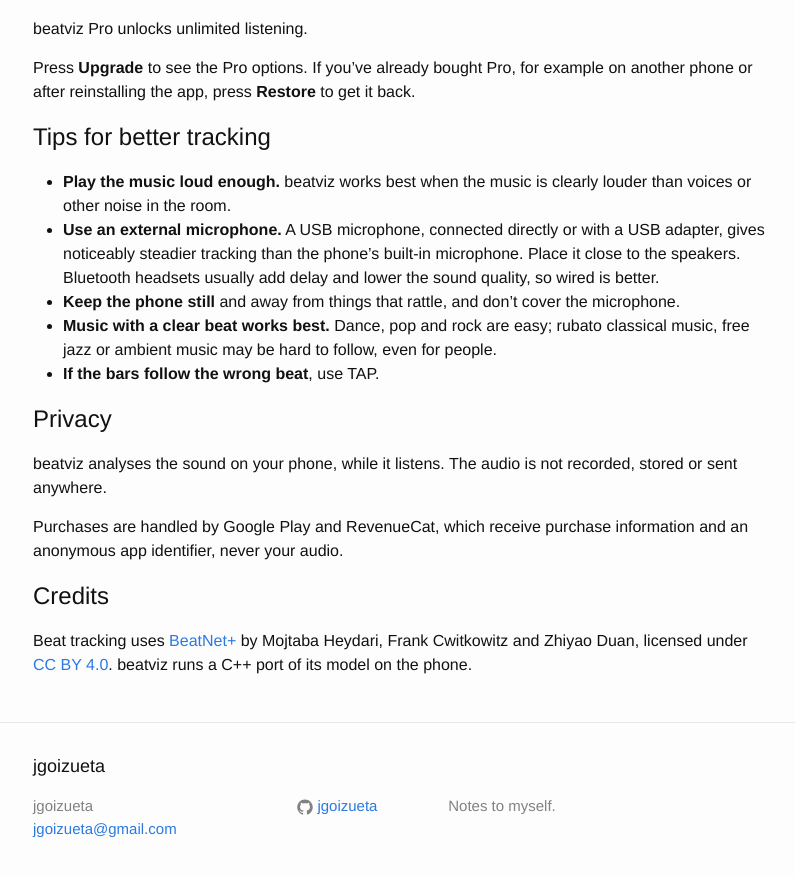
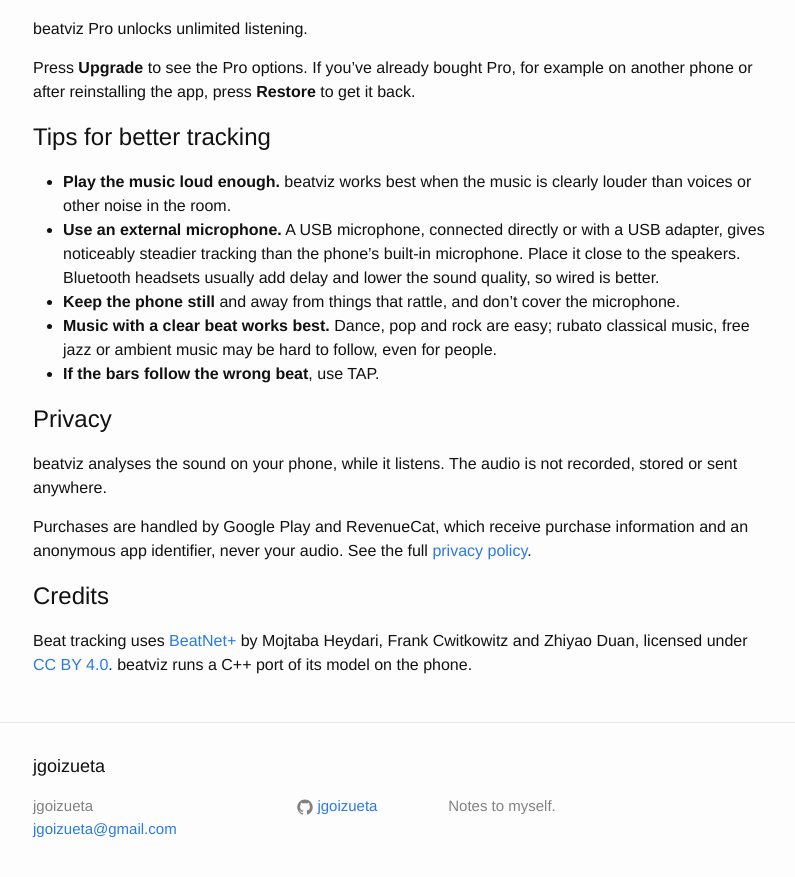
Before and after one commit to jgoizueta/jgoizueta.github.io, a Jekyll site: the page built from beatviz/index.md, in a window 1280 px wide and 900 px high, scrolled down 2400 px. Shown: the top 877 px of the window, without its empty margins (237-1032 px from the left). Built offline with Jekyll 4.4.1, drawn with Linux system fonts in a browser that asks for light colours; our own code applies the rules of GitHub Pages for plain Markdown files.

Commit message:
beatviz guide: link the privacy policy
Generated with [Devin](https://devin.ai)

Co-Authored-By: Devin <158243242+devin-ai-integration[bot]@users.noreply.github.com>

```diff
--- a/beatviz/index.md
+++ b/beatviz/index.md
@@ -102,7 +102,7 @@ Press **Upgrade** to see the Pro options. If you've already bought Pro, for exam
 
 beatviz analyses the sound on your phone, while it listens. The audio is not recorded, stored or sent anywhere.
 
-Purchases are handled by Google Play and RevenueCat, which receive purchase information and an anonymous app identifier, never your audio.
+Purchases are handled by Google Play and RevenueCat, which receive purchase information and an anonymous app identifier, never your audio. See the full [privacy policy](privacy/).
 
 ## Credits
 
```
